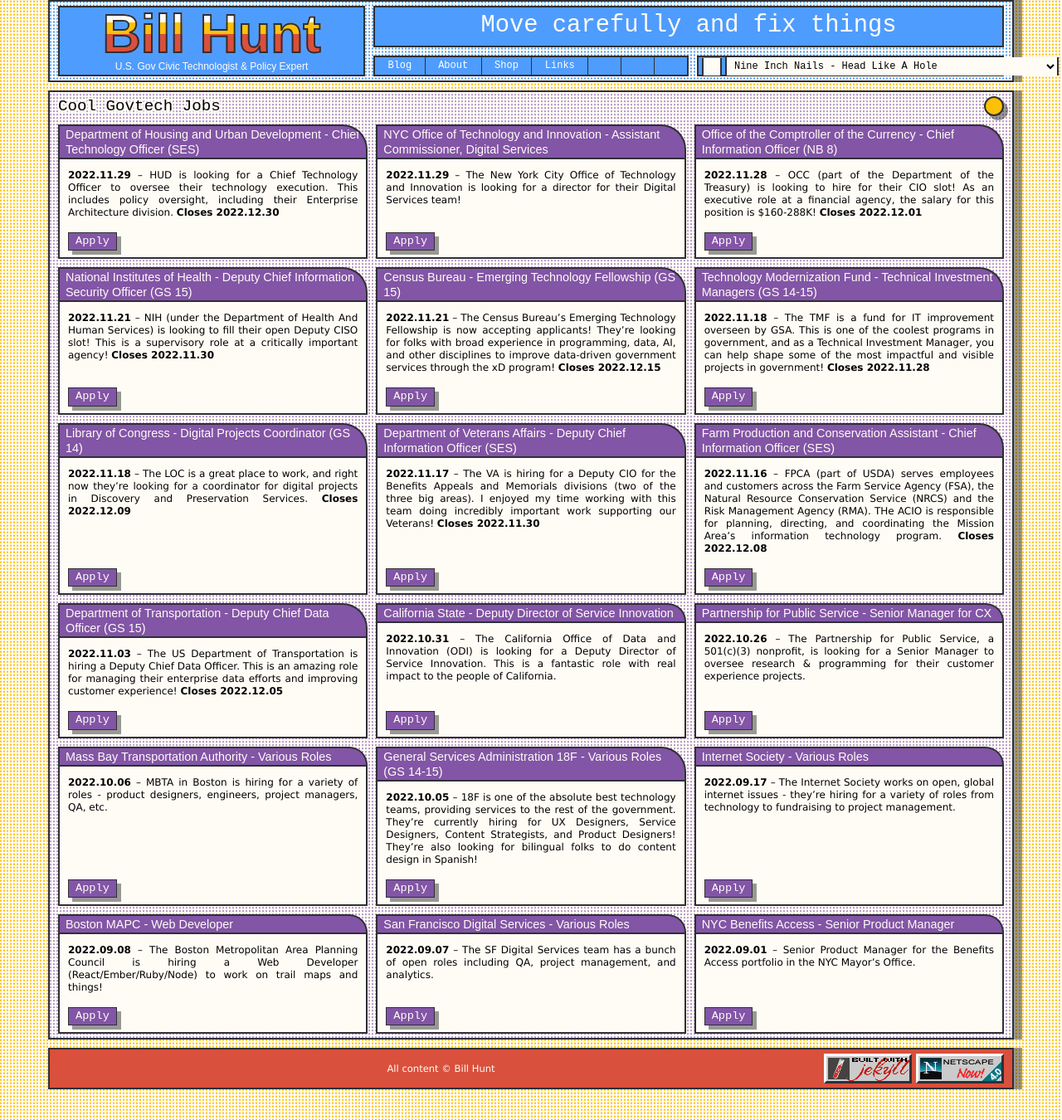
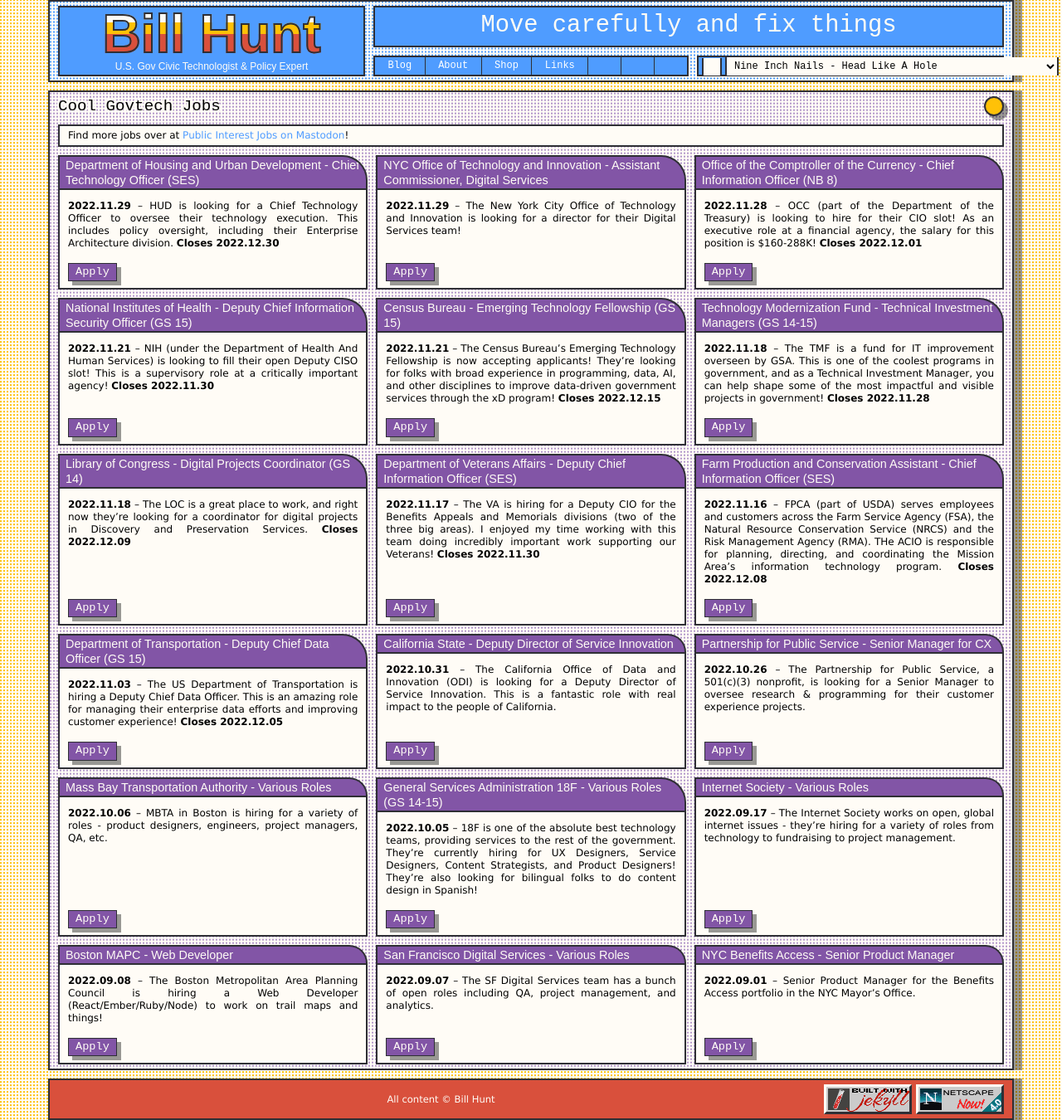
Before and after one commit to krusynth/billhunt.dev, a Jekyll site: the page built from jobs.md, in a window 1280 px wide. Shown: the whole page at 83% size. Built offline with Jekyll 4.4.1, drawn with Linux system fonts in a browser that asks for light colours; some web fonts are replaced.

Commit message:
Replace references to EOPbot to point to Mastodon.

```diff
--- a/_layouts/home.html
+++ b/_layouts/home.html
@@ -60,9 +60,9 @@
         </article>
         <article class="tab-target" id="eopbot">
           <p>
-            My White House policy tweeting bot, @EOPbot!
+            EOPbot: my White House policy bot!
           </p>
-          <a class="btn" href="https://twitter.com/EOPbot">Follow @EOPbot!</a>
+          <a class="btn" href="https://botsin.space/@EOPbot">Follow EOPbot on mastodon!</a>
         </article>
         <article class="tab-target" id="policy">
           <p>
--- a/jobs.md
+++ b/jobs.md
@@ -6,3 +6,4 @@
 layout: list
 action: 'Apply'
 ---
+Find more jobs over at [Public Interest Jobs on Mastodon](https://mastodon.publicinterest.town/@jobs)!
```
Also changed, not shown: about.md (+1 -1 lines).
